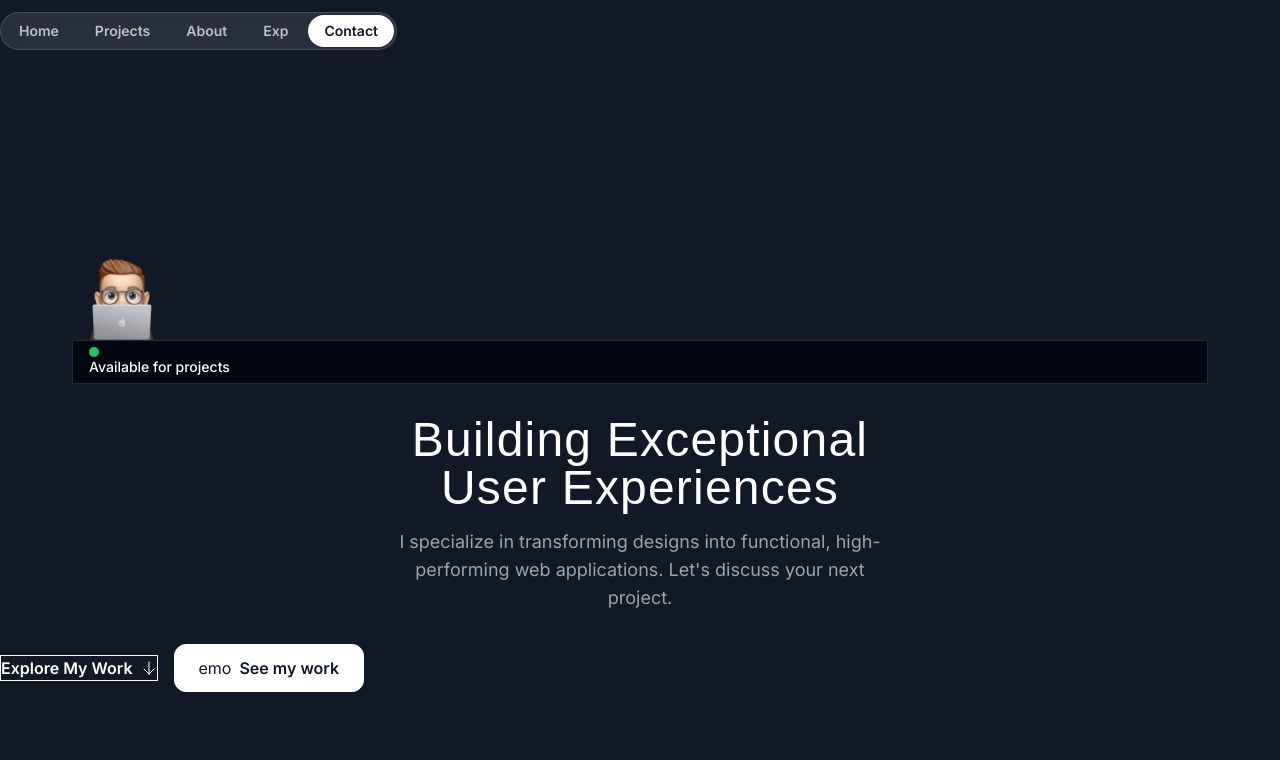
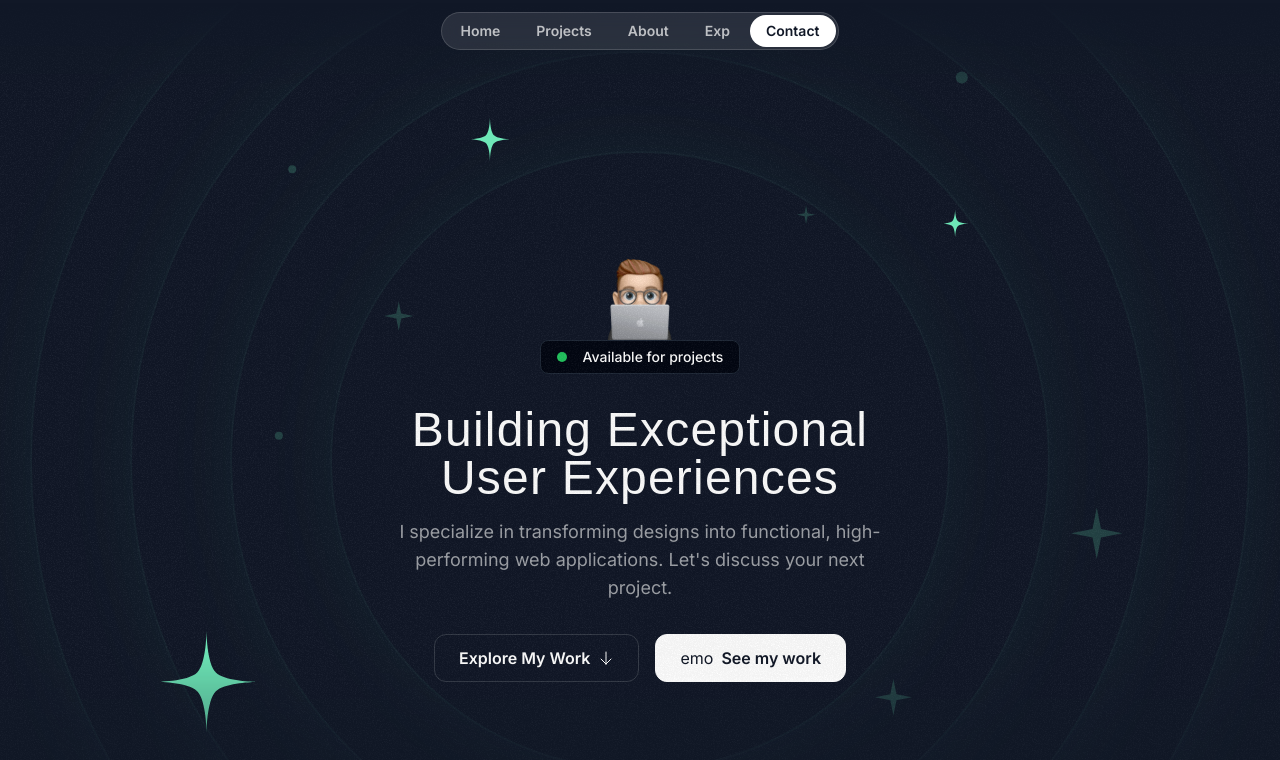
Before and after one commit to Ayush-Tibrewal/Portfolio-web, a Next.js app in the folder starter-template/: page / in a window 1280 px wide. Shown: the top 760 px of the page. Built offline with nearby package versions, Linux system fonts and the light colour scheme; a web font is replaced by a local one.

Commit message:
changes-hero-section

```diff
--- a/starter-template/src/app/globals.css
+++ b/starter-template/src/app/globals.css
@@ -6,4 +6,8 @@
     .nav-item{
         @apply px-4 py-1.5 rounded-full text-white/70 text-sm font-semibold  hover:bg-white/10 hover:text-white transition duration-300;
     }
+
+    .hero-ring{
+        @apply absolute inset-0 border-2 top-1/2 left-1/2 -translate-x-1/2 -translate-y-1/2 rounded-full border-emerald-300/5 shadow-[0_0_80px_insert] shadow-emerald-300/5;
+    }
 }
--- /dev/null
+++ b/starter-template/src/components/HeroOrbit.tsx
@@ -0,0 +1,19 @@
+import { PropsWithChildren } from "react"
+
+export const HeroOrbit = ({children, size, rotation} : PropsWithChildren<{size : number; rotation: number;}>) => {
+    return (
+        <div className="absolute left-1/2 top-1/2 -translate-x-1/2 -translate-y-1/2">
+        <div className="flex items-start justify-start" style={{
+            transform: `rotate(${rotation}deg)`,
+            height: `${size}px`,
+            width: `${size}px`
+        }}>
+          <div className="inline-flex" style={{
+            transform: `rotate(${rotation * -1}deg)`,
+          }}>
+            {children}
+          </div>
+        </div>
+      </div>
+    )
+}
--- a/starter-template/src/sections/Header.tsx
+++ b/starter-template/src/sections/Header.tsx
@@ -1,10 +1,10 @@
 export const Header = () => {
   return (
-    <div className="flex justify-center items-center fixed top-3">
+    <div className="flex justify-center items-center fixed top-3 w-full z-10">
       <nav className="flex gap-1 p-0.5 border border-white/15 rounded-full bg-white/10 backdrop-blur">
         <a
           href="#"
-          className="nav-item"
+          className="nav-item "
         >
           Home
         </a>
--- a/starter-template/src/sections/Hero.tsx
+++ b/starter-template/src/sections/Hero.tsx
@@ -1,21 +1,66 @@
 import memojiImage from "@/assets/images/memoji-computer.png";
 import Image from "next/image";
 import ArrowDown from "@/assets/icons/arrow-down.svg";
+import grainImage from "@/assets/images/grain.jpg";
+import StarIcon from "@/assets/icons/star.svg"
+import { HeroOrbit } from "@/components/HeroOrbit";
+import SparkleIcon from "@/assets/icons/sparkle.svg"
 
 export const HeroSection = () => {
-  return <div className="py-32 md:py-48 lg:py-60">
+  return (
+    <div className="py-32 md:py-48 lg:py-60 relative z-0 overflow-x-clip">
+      <div className="absolute inset-0 [mask-image:linear-gradient(to_bottom,transparent,black_10%,black_70%,transparent)]">
+        <div className="absolute inset-0 -z-30 opacity-5" style={{
+          backgroundImage: `url(${grainImage.src})`
+        }}></div>
+        <div className="size-[620px] hero-ring"></div>
+        <div className="size-[820px] hero-ring"></div>
+        <div className="size-[1020px] hero-ring"></div>
+        <div className="size-[1220px] hero-ring"></div>
+
+        <HeroOrbit size={800} rotation={-72}>
+          <StarIcon className="size-28 text-emerald-300"/>
+        </HeroOrbit>
+        <HeroOrbit size={550} rotation={20}>
+          <StarIcon className="size-12 text-emerald-300"/>
+        </HeroOrbit>
+        <HeroOrbit size={590} rotation={98}>
+          <StarIcon className="size-8 text-emerald-300"/>
+        </HeroOrbit>
+        <HeroOrbit size={430} rotation={-14}>
+          <SparkleIcon className="size-8 text-emerald-300/20"/>
+        </HeroOrbit>
+        <HeroOrbit size={440} rotation={79}>
+          <SparkleIcon className="size-5 text-emerald-300/20"/>
+        </HeroOrbit>
+        <HeroOrbit size={530} rotation={178}>
+          <SparkleIcon className="size-10 text-emerald-300/20"/>
+        </HeroOrbit>
+        <HeroOrbit size={710} rotation={144}>
+          <SparkleIcon className="size-14 text-emerald-300/20"/>
+        </HeroOrbit>
+        <HeroOrbit size={720} rotation={85}>
+          <div className="size-3 bg-emerald-300/20 rounded-full"/>
+        </HeroOrbit>
+        <HeroOrbit size={520} rotation={-41}>
+          <div className="size-2 bg-emerald-300/20 rounded-full"/>
+        </HeroOrbit>
+        <HeroOrbit size={650} rotation={-5}>
+          <div className="size-2 bg-emerald-300/20 rounded-full"/>
+        </HeroOrbit>
+      </div>
+
       <div className="container">
+        <div className="flex flex-col items-center">
           <Image src={memojiImage}  className="size-[100px]" alt="memoji"/>
-      <div className="bg-gray-950 border border-gray-800 px-4 py-1.5">
+          <div className="bg-gray-950 border border-gray-800 px-4 py-1.5 inline-flex items-center gap-4 rounded-lg">
             <div className="bg-green-500 size-2.5 rounded-full"></div>
-      <div className="text-sm font-medium">Available for projects
-      </div>
+            <div className="text-sm font-medium">Available for projects</div>
           </div>
         </div>
 
 
-
-<div className="max-w-lg mx-auto ">
+      <div className="max-w-lg mx-auto">
         <h1 className="font-serif text-3xl md:text-5xl text-center mt-8 tracking-wide">
           Building Exceptional User Experiences
         </h1>
@@ -25,8 +70,8 @@
         </p>
       </div>
 
-      <div className="flex flex-col md:flex-row justify center items-center mt-8 gap-4">
-        <button className="inline-flex items-center gap-2 border border-white">
+      <div className="flex flex-col md:flex-row justify-center items-center mt-8 gap-4">
+        <button className="inline-flex items-center gap-2 border border-white/15 px-6 h-12 rounded-xl">
           <span className="font-semibold">Explore My Work</span>
           <ArrowDown className="size-4"/>
         </button>
@@ -36,4 +81,5 @@
         </button>
         </div>
       </div>
+      </div> )
 };
```
Also changed, not shown: 1 other file (tests, documents, lock files or other folders). Lines whose indentation alone changed are shown as unchanged.
